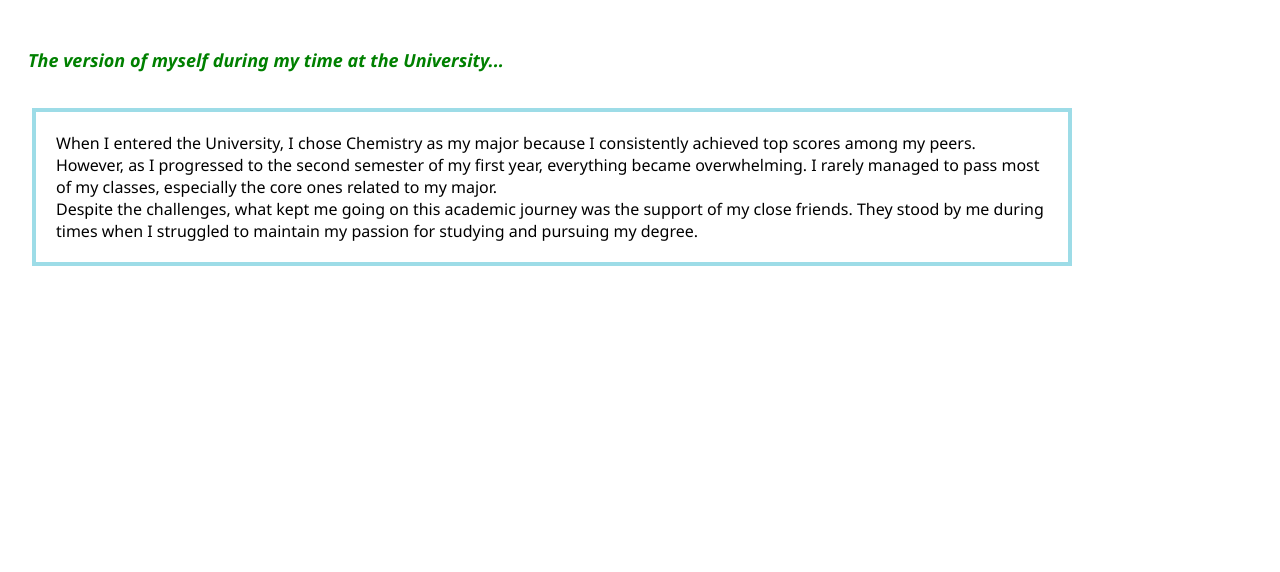
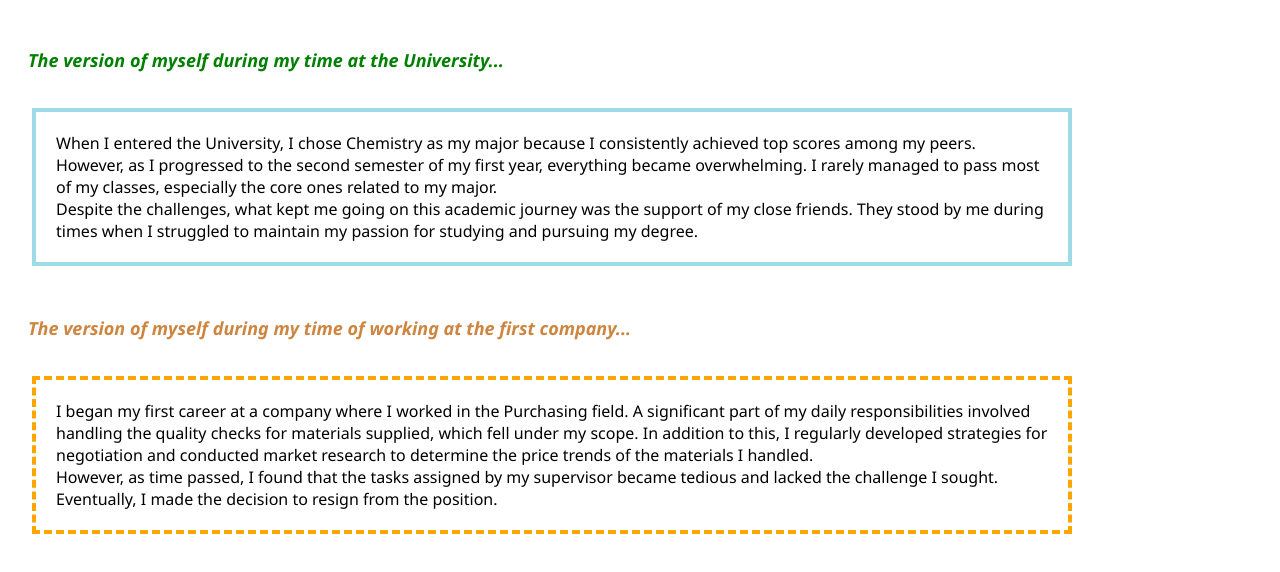
Before and after one commit to FonAnatsaya/JSD6-Practice, a plain HTML site: page myProfile.html in a window 1280 px wide. Drawn offline with Linux system fonts and the light colour scheme.

Commit message:
My Second Version

```diff
--- a/myProfile.html
+++ b/myProfile.html
@@ -19,6 +19,19 @@
         They stood by me during times when I struggled to maintain my passion for studying and pursuing my degree.
     </p>
 
+    <h2 style="color: peru;">The version of myself during my time of working at the first company...</h2>
+    <p style="border: 4px dashed orange;">I began my first career at a company where I worked in the Purchasing field. A
+        significant
+        part of my daily
+        responsibilities involved handling the quality checks for materials supplied, which fell under my scope. In
+        addition
+        to this, I regularly developed strategies for negotiation and conducted market research to determine the price
+        trends of the materials I handled.
+        <br>
+        However, as time passed, I found that the tasks assigned by my supervisor became tedious and lacked
+        the challenge I sought. Eventually, I made the decision to resign from the position.
+    </p>
+
 </body>
 
 </html>
```
